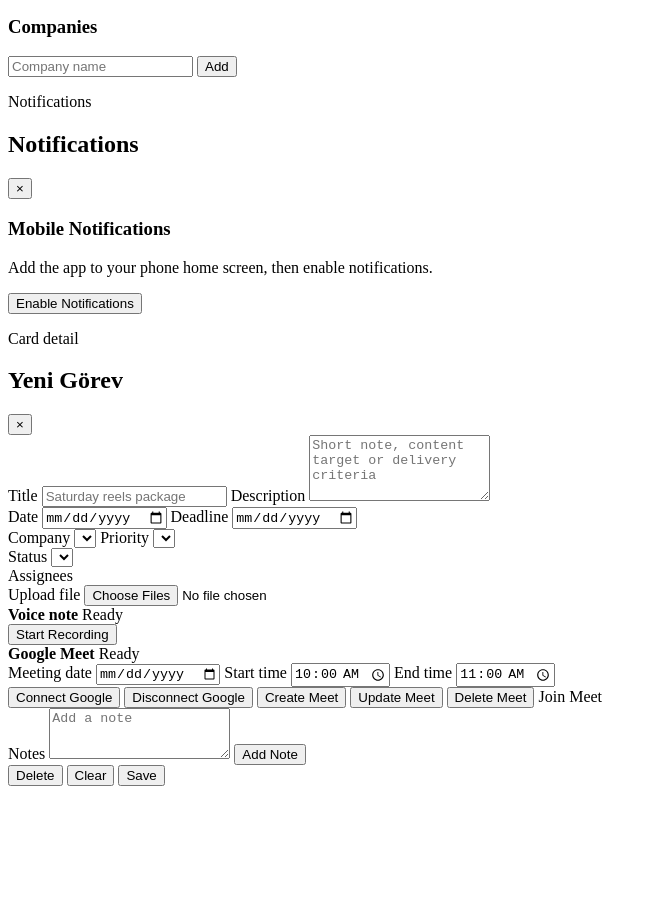
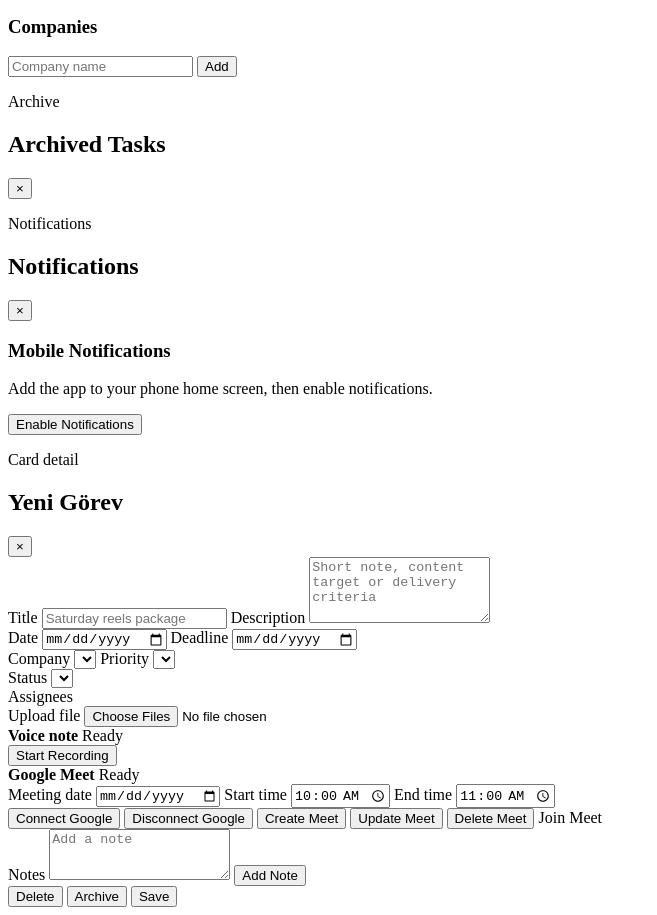
Before and after one commit to erhanavci/miami, a website with bundled scripts: page index.html in a window 1280 px wide. Shown: the part 1303-2218 px from the top of the page, without its empty margins (0-657 px from the left). Before the commit the page ends 2097 px from the top, so only its background shows below. Built offline with nearby package versions, Linux system fonts and the light colour scheme; a script that the page names is missing.

Commit message:
Add files via upload

```diff
--- a/index.html
+++ b/index.html
@@ -104,6 +104,7 @@
                 <em class="app-hidden" id="notification-count">0</em>
               </button>
               <button class="ghost-button app-hidden" type="button" id="admin-page-button" data-i18n="adminLabel">Admin</button>
+              <button class="ghost-button" type="button" id="archive-button" data-i18n="archiveLabel">Archive</button>
               <button class="avatar-button" type="button" id="profile-button" aria-label="Profile">
                 <img class="app-hidden" id="profile-avatar" alt="" />
                 <span id="profile-initials">EA</span>
@@ -280,6 +281,20 @@
         </section>
       </section>
 
+      <section class="panel-modal app-hidden" id="archive-modal" aria-modal="true" role="dialog" aria-labelledby="archive-title">
+        <div class="task-modal-backdrop" data-close-panel></div>
+        <section class="editor-card panel-modal-card">
+          <div class="panel-heading">
+            <div>
+              <p class="toolbar-label" data-i18n="archiveLabel">Archive</p>
+              <h2 id="archive-title" data-i18n="archiveTitle">Archived Tasks</h2>
+            </div>
+            <button class="ghost-button icon-button" type="button" data-close-panel aria-label="Close">×</button>
+          </div>
+          <div class="archive-list" id="archive-list"></div>
+        </section>
+      </section>
+
       <section class="panel-modal app-hidden" id="notifications-modal" aria-modal="true" role="dialog" aria-labelledby="notifications-title">
         <div class="task-modal-backdrop" data-close-panel></div>
         <section class="editor-card panel-modal-card narrow">
@@ -425,7 +440,7 @@
 
             <div class="form-actions">
               <button class="danger-button app-hidden" type="button" id="delete-task-button" data-i18n="deleteButton">Delete</button>
-              <button class="ghost-button" type="button" id="clear-button" data-i18n="clearButton">Clear</button>
+              <button class="ghost-button app-hidden" type="button" id="archive-task-button" data-i18n="archiveTaskButton">Archive</button>
               <button class="primary-button" type="submit" data-i18n="saveButton">Save</button>
             </div>
           </form>
```
